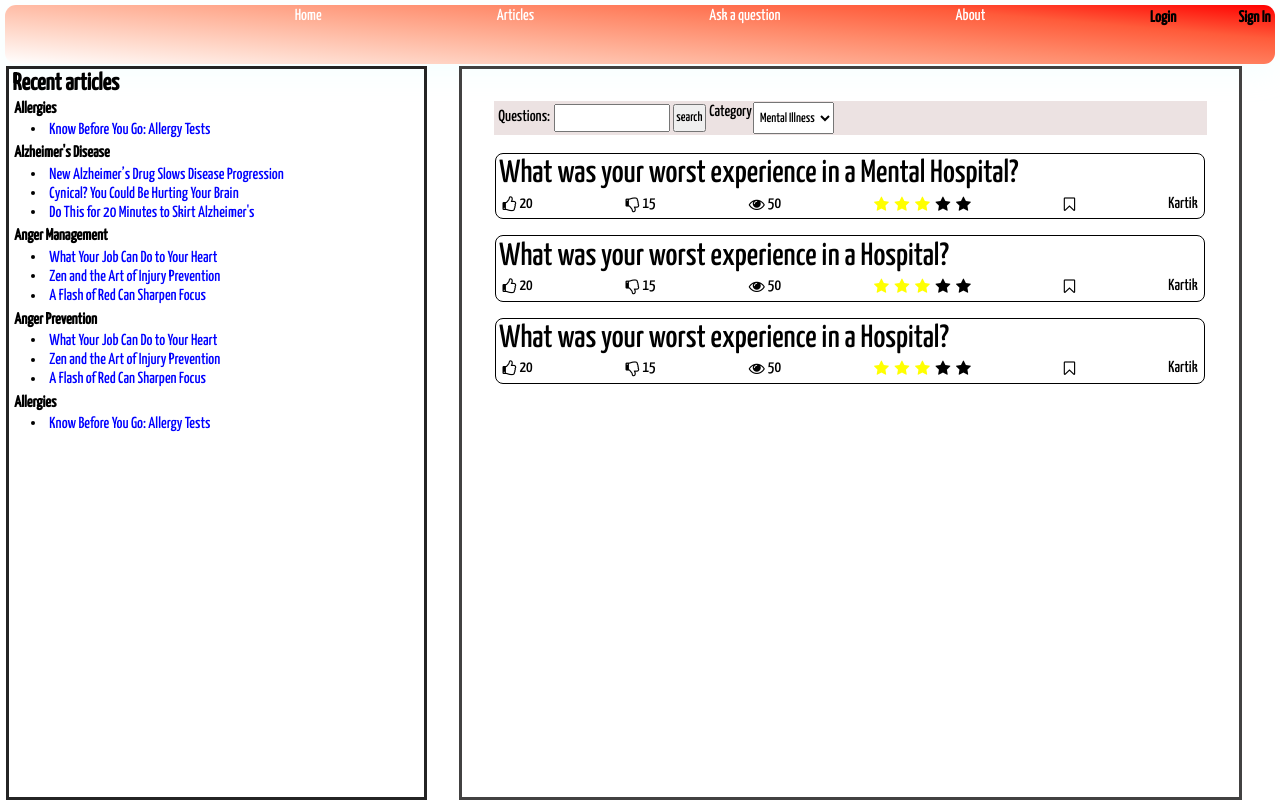
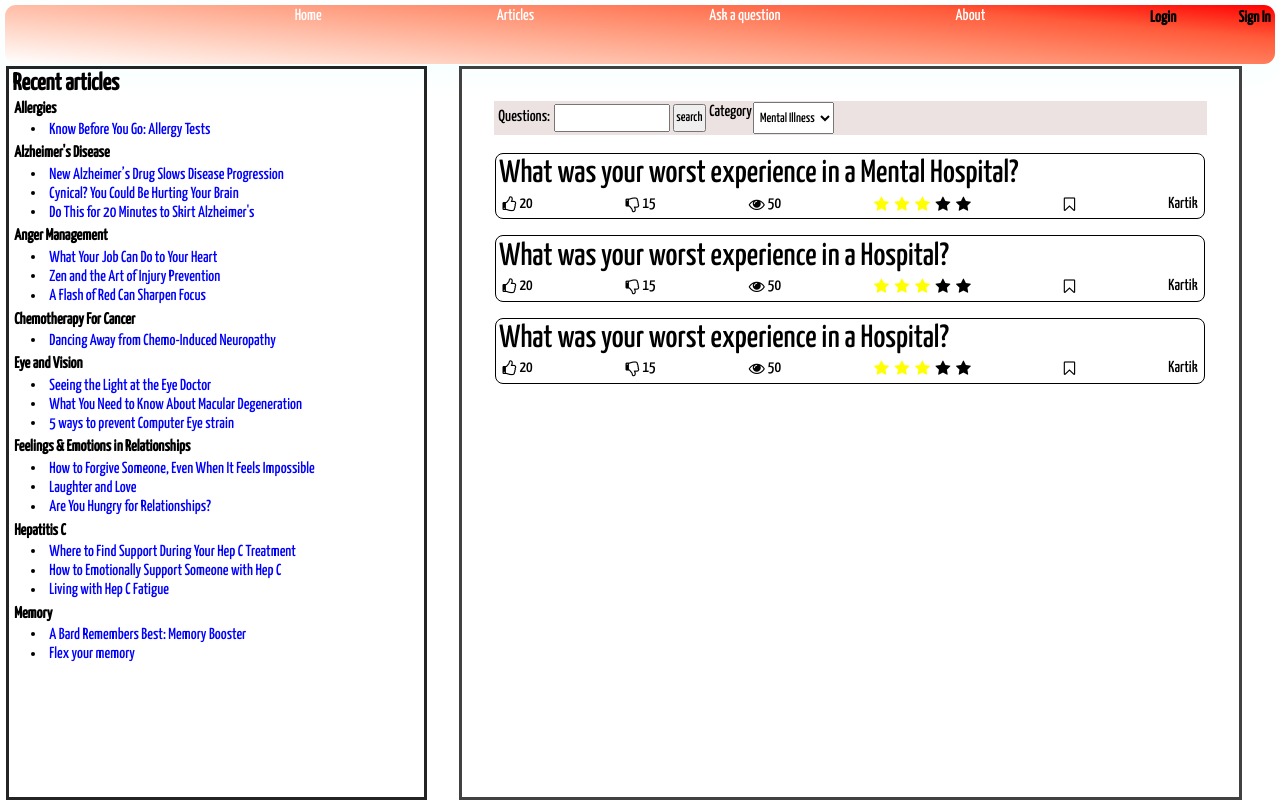
Before and after one commit to r4gesingh47/Hackathon, a plain HTML site: page index.html in a window 1280 px wide. Drawn offline with Linux system fonts and the light colour scheme.

Commit message:
Update index.html
added articles in article section

```diff
--- a/index.html
+++ b/index.html
@@ -58,17 +58,40 @@
                     </ol>
                 </div>
                 <div class="article aritcle-cat4">
-                    <p>Anger Prevention</p>
+                    <p>Chemotherapy For Cancer</p>
                     <ol>
-                        <li><a href="">What Your Job Can Do to Your Heart</a></li>
-                        <li><a href="">Zen and the Art of Injury Prevention</a></li>
-                        <li><a href="">A Flash of Red Can Sharpen Focus</a></li>
+                        <li><a href="">Dancing Away from Chemo-Induced Neuropathy</a></li>
                     </ol>
                 </div>
                 <div class="article aritcle-cat5">
-                    <p>Allergies</p>
+                    <p>Eye and Vision</p>
                     <ol>
-                        <li><a href="">Know Before You Go: Allergy Tests</a></li>
+                        <li><a href="">Seeing the Light at the Eye Doctor</a></li>
+                        <li><a href="">What You Need to Know About Macular Degeneration</a></li>
+                        <li><a href="">5 ways to prevent Computer Eye strain</a></li>
+                    </ol>
+                </div>
+                <div class="article aritcle-cat6">
+                    <p>Feelings & Emotions in Relationships</p>
+                    <ol>
+                        <li><a href="">How to Forgive Someone, Even When It Feels Impossible</a></li>
+                        <li><a href="">Laughter and Love</a></li>
+                        <li><a href="">Are You Hungry for Relationships?</a></li>
+                    </ol>
+                </div>
+                <div class="article aritcle-cat7">
+                    <p>Hepatitis C</p>
+                    <ol>
+                        <li><a href="">Where to Find Support During Your Hep C Treatment</a></li>
+                        <li><a href="">How to Emotionally Support Someone with Hep C</a></li>
+                        <li><a href="">Living with Hep C Fatigue</a></li>
+                    </ol>
+                </div>
+                <div class="article aritcle-cat8">
+                    <p>Memory</p>
+                    <ol>
+                        <li><a href="">A Bard Remembers Best: Memory Booster</a></li>
+                        <li><a href="">Flex your memory</a></li>
                     </ol>
                 </div>
 
```
